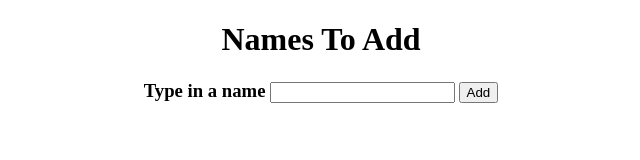
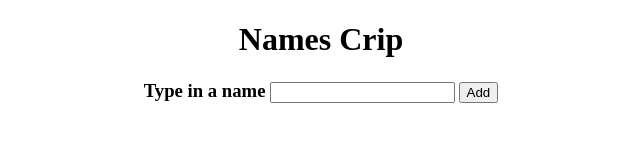
Before and after one commit to yquansah/ansible-exercise, a plain HTML site: page app/index.html in a window 1280 px wide. Shown: the whole page, without its empty margins (319-959 px from the left). Drawn offline with Linux system fonts and the light colour scheme; no server answers.

Commit message:
edit html

```diff
--- a/app/index.html
+++ b/app/index.html
@@ -8,7 +8,7 @@
     </head>
     <body id="names-body">
         <div style="text-align: center;">
-            <h1>Names To Add</h1>
+            <h1>Names Crip</h1>
             <div>
                 <h3 style="display: inline;">Type in a name</h3>
                 <input id="text-name-input" type="text" />
```
